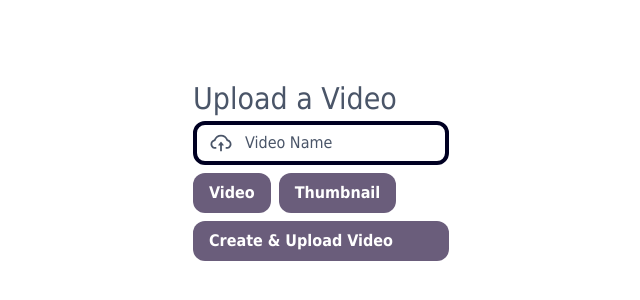
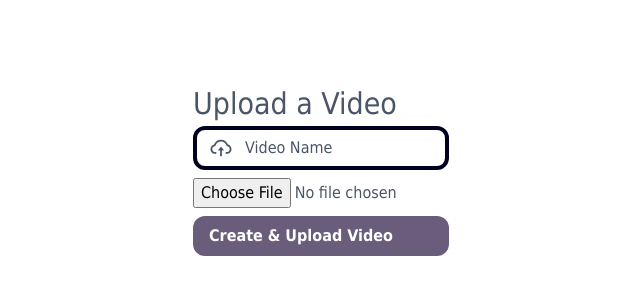
Before and after one commit to CatchupApp/web, a Next.js app: page /upload in a window 1280 px wide. Shown: the part 232-532 px from the top of the page, without its empty margins (319-959 px from the left). Built offline with nearby package versions, Linux system fonts and the light colour scheme.

Commit message:
Did upload

```diff
--- a/pages/upload.tsx
+++ b/pages/upload.tsx
@@ -1,11 +1,35 @@
-import * as React from "react";
-
 import Input from "../components/Input";
 import { AiOutlineCloudUpload } from "react-icons/ai";
 import { Button } from "../components/Button";
+import { useRouter } from "next/router";
+import { useContext, useState } from "react";
+import { UserContext } from "../utils/user";
+import axios from "axios";
 
-class UploadPage extends React.Component {
-  render() {
+const UploadPage = () => {
+  const router = useRouter();
+  const [user, setuser] = useContext(UserContext);
+
+  const [selectedFile, setFile] = useState(undefined);
+  const [text, updateText] = useState("");
+
+  const onFileChange = event => {
+    setFile(event.target.files[0])
+  }
+
+  const onTextChange = event => {
+    updateText(event.target.value)
+  }
+
+  const uploadFile = () => {
+    const formData = new FormData();
+    formData.append("video", selectedFile);
+    formData.append("name", text);
+    const classId = router.query.class;
+
+    axios.post(`/class/${classId}/video`, formData);
+  }
+
   return (
     <div className="flex fixed items-center w-screen h-screen">
       <div className="block w-64 m-auto">
@@ -13,32 +37,19 @@ class UploadPage extends React.Component {
         <Input
           placeholder="Video Name"
           icon={AiOutlineCloudUpload}
-            value={""}
-            onChange={null}
+          value={text}
+          onChange={onTextChange}
         />
-          <div className="flex flex-row w-full">
-            <Button
-              text="Video"
-              className="flex-1 w-full my-2 mr-1"
-              onClick={null}
-            />
-            <Button
-              text="Thumbnail"
-              className="flex-1 w-full my-2 ml-1"
-              color="bg-yellow-600"
-              onClick={null}
-            />
-          </div>
+        <input type="file" accept="image/*" className="my-2" onChange={onFileChange}></input>
         <Button
           text="Create &amp; Upload Video"
           className="flex-1 w-full"
           color="bg-green-600"
-            onClick={null}
+          onClick={() => {uploadFile()}}
         />
       </div>
     </div>
   );
 }
-}
 
 export default UploadPage;
```
Lines whose indentation alone changed are shown as unchanged.
